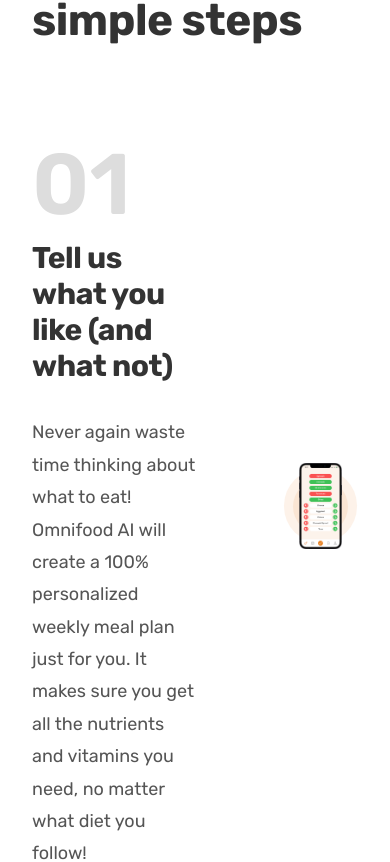
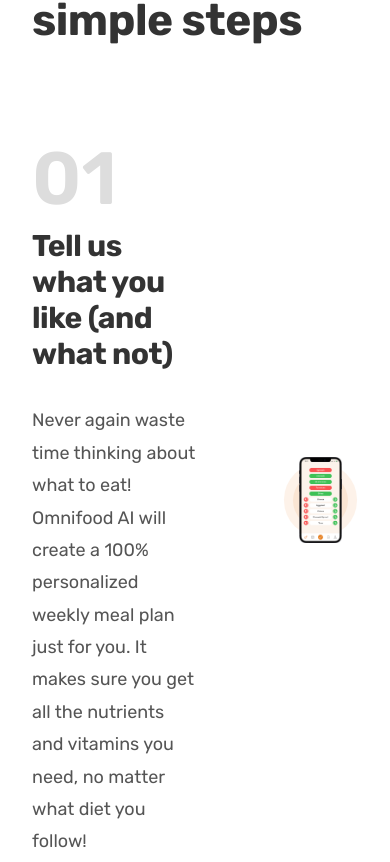
Before and after one commit to hsn2903/omnifood-react, a React (Create React App) app: page / in a window 390 px wide. Shown: the part 1608-2470 px from the top of the page. Built offline with nearby package versions, Linux system fonts and the light colour scheme.

Commit message:
update how section

```diff
--- a/src/components/home/How.css
+++ b/src/components/home/How.css
@@ -63,3 +63,12 @@
 .step-img {
   width: 35%;
 }
+
+/* ************************ */
+/* Below 944px (Tabltes) */
+/* ************************ */
+@media (max-width: 59em) {
+  .step-number {
+    font-size: 7.4rem;
+  }
+}
```
